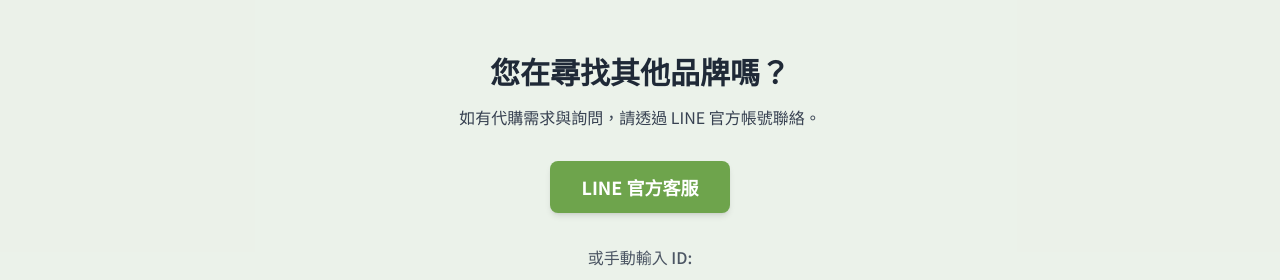
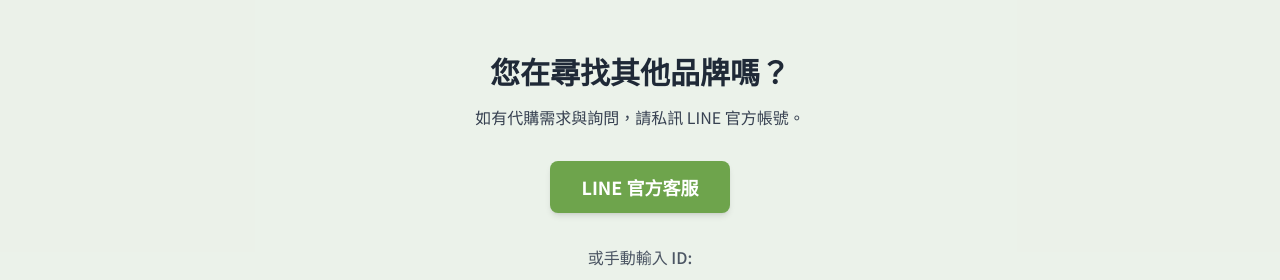
Before and after one commit to keicha2025/keicha, a Jekyll site: the page built from maccha.html, in a window 1280 px wide and 900 px high, scrolled down 1372 px. Shown: the part 155-435 px from the top of the window. Built offline with Jekyll 4.4.1, drawn with Linux system fonts in a browser that asks for light colours; nearby versions of some CDN libraries; some web fonts are replaced.

Commit message:
Update maccha.html

```diff
--- a/maccha.html
+++ b/maccha.html
@@ -123,7 +123,7 @@ scripts: ""
         <div class="container mx-auto px-4 sm:px-6 lg:px-8 text-center">
             <h2 class="text-2xl md:text-3xl font-bold mb-4">您在尋找其他品牌嗎？</h2>
 
-            <p class="text-center text-gray-700 mb-8">如有代購需求與詢問，請透過 LINE 官方帳號聯絡。</p>
+            <p class="text-center text-gray-700 mb-8">如有代購需求與詢問，請私訊 LINE 官方帳號。</p>
 
             <a href="https://lin.ee/F3JngaC" target="_blank" rel="noopener noreferrer"
                class="inline-block bg-brandGreen text-white px-8 py-3 rounded-lg text-lg font-bold hover:bg-opacity-90 transition duration-300 shadow-md transform hover:scale-105">
```
